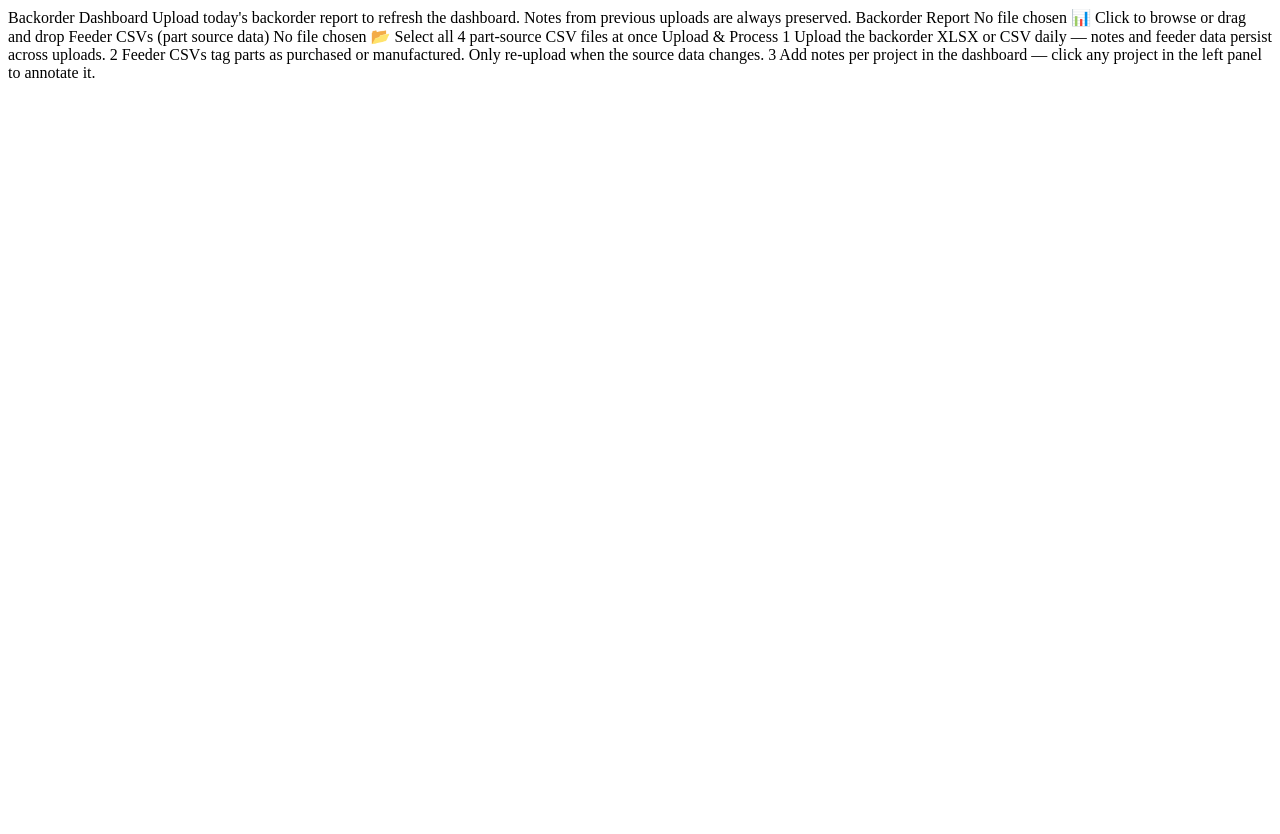
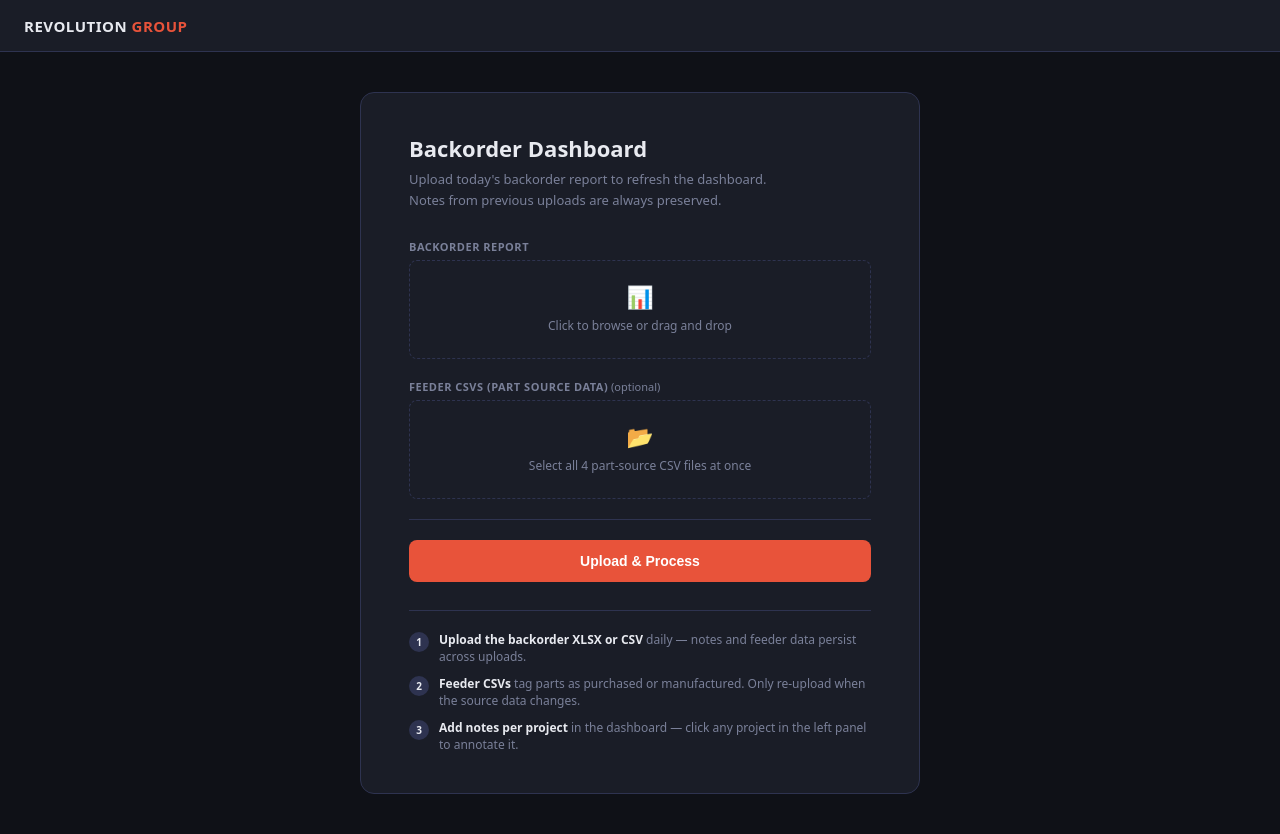
Before and after one commit to dunnchri15/Backorder-Report, a Flask app: page / in a window 1280 px wide. Before the commit the page ends 78 px from the top, so only its background shows below. Run offline with Flask 3, Linux system fonts and the light colour scheme; parts of the project's set-up code (start-up, migrations or seed data) failed here and were passed over.

Commit message:
Revamp backorder dashboard HTML structure
Updated the HTML structure and enhanced the backorder dashboard with improved data loading and error handling features.

```diff
--- a/templates/index.html
+++ b/templates/index.html
@@ -1,25 +1,110 @@
-Backorder Dashboard
-Upload today's backorder report to refresh the dashboard.
-Notes from previous uploads are always preserved.
+<!DOCTYPE html>
+<html lang="en">
+<head>
+<meta charset="UTF-8">
+<meta name="viewport" content="width=device-width, initial-scale=1">
+<title>Backorder Dashboard — Revolution Group</title>
+<style>
+:root{--bg:#0f1117;--surf:#1a1d27;--surf2:#22263a;--bdr:#2e3350;--red:#e8533a;--org:#f0a045;--grn:#3cb97a;--txt:#e8eaf0;--mut:#7a8099;}
+*{box-sizing:border-box;margin:0;padding:0;}
+body{font-family:system-ui,sans-serif;background:var(--bg);color:var(--txt);min-height:100vh;display:flex;flex-direction:column;}
+.topbar{display:flex;align-items:center;gap:12px;padding:0 24px;height:52px;background:var(--surf);border-bottom:1px solid var(--bdr);}
+.logo{font-weight:800;font-size:15px;letter-spacing:.5px;}
+.logo span{color:var(--red);}
+.spacer{flex:1;}
+.view-link{font-size:12px;color:var(--grn);text-decoration:none;padding:4px 12px;border:1px solid var(--grn);border-radius:5px;}
+.view-link:hover{background:rgba(60,185,122,.1);}
+.page{flex:1;display:flex;align-items:center;justify-content:center;padding:40px 20px;}
+.card{background:var(--surf);border:1px solid var(--bdr);border-radius:14px;padding:40px 48px;width:100%;max-width:560px;}
+.card h1{font-size:22px;font-weight:800;margin-bottom:6px;}
+.card .sub{color:var(--mut);font-size:13px;margin-bottom:28px;line-height:1.6;}
+.status-ok{background:rgba(60,185,122,.1);border:1px solid rgba(60,185,122,.3);border-radius:8px;padding:12px 16px;margin-bottom:24px;font-size:12px;}
+.status-ok strong{color:var(--grn);}
+.status-ok .meta{color:var(--mut);margin-top:3px;font-size:11px;}
+.error-box{background:rgba(232,83,58,.1);border:1px solid rgba(232,83,58,.3);border-radius:8px;padding:12px 16px;margin-bottom:24px;font-size:12px;color:var(--red);}
+form{display:flex;flex-direction:column;gap:20px;}
+.field label{display:block;font-size:11px;font-weight:700;text-transform:uppercase;letter-spacing:.5px;color:var(--mut);margin-bottom:6px;}
+.drop{border:1px dashed var(--bdr);border-radius:8px;padding:20px;text-align:center;cursor:pointer;transition:border-color .15s;position:relative;}
+.drop:hover,.drop.drag{border-color:var(--red);}
+.drop input[type=file]{position:absolute;inset:0;opacity:0;cursor:pointer;width:100%;height:100%;}
+.drop .icon{font-size:22px;margin-bottom:6px;display:block;}
+.drop .hint{font-size:12px;color:var(--mut);}
+.drop .fname{font-size:11px;color:var(--grn);margin-top:4px;}
+.field.optional label::after{content:" (optional)";font-weight:400;text-transform:none;letter-spacing:0;}
+.divider{border:none;border-top:1px solid var(--bdr);}
+.submit-btn{background:var(--red);color:#fff;border:none;border-radius:8px;padding:13px;font-size:14px;font-weight:700;cursor:pointer;transition:opacity .15s;}
+.submit-btn:hover{opacity:.88;}
+.submit-btn:disabled{opacity:.5;cursor:not-allowed;}
+.steps{margin-top:28px;border-top:1px solid var(--bdr);padding-top:20px;display:flex;flex-direction:column;gap:10px;}
+.step{display:flex;align-items:flex-start;gap:10px;font-size:12px;color:var(--mut);}
+.step-n{width:20px;height:20px;border-radius:50%;background:var(--bdr);color:var(--txt);font-size:10px;font-weight:700;display:flex;align-items:center;justify-content:center;flex-shrink:0;margin-top:1px;}
+.step b{color:var(--txt);}
+</style>
+</head>
+<body>
+<div class="topbar">
+  <div class="logo">REVOLUTION <span>GROUP</span></div>
+  <div class="spacer"></div>
+  {% if has_data %}<a href="/dashboard" class="view-link">→ View Dashboard</a>{% endif %}
+</div>
+<div class="page">
+  <div class="card">
+    <h1>Backorder Dashboard</h1>
+    <p class="sub">Upload today's backorder report to refresh the dashboard.<br>Notes from previous uploads are always preserved.</p>
 
-{% if has_data and meta %}
-✓ Data loaded — {{ meta.report_date }}
-{{ meta.report_name }} · {{ "{:,}".format(meta.row_count) }} lines{% if has_feeder %} · Feeder data active{% endif %} · Uploaded {{ meta.uploaded_at }}
-{% endif %} {% if error %}
-⚠ Error processing file: {{ error }}
-{% endif %}
-Backorder Report
-No file chosen
-📊
-Click to browse or drag and drop
-Feeder CSVs (part source data)
-No file chosen
-📂
-{% if has_feeder %}Feeder data already loaded — only re-upload if it changed{% else %}Select all 4 part-source CSV files at once{% endif %}
-Upload & Process
-1
-Upload the backorder XLSX or CSV daily — notes and feeder data persist across uploads.
-2
-Feeder CSVs tag parts as purchased or manufactured. Only re-upload when the source data changes.
-3
-Add notes per project in the dashboard — click any project in the left panel to annotate it.
+    {% if has_data and meta %}
+    <div class="status-ok">
+      <strong>✓ Data loaded — {{ meta.report_date }}</strong>
+      <div class="meta">{{ meta.report_name }} &middot; {{ "{:,}".format(meta.row_count) }} lines{% if has_feeder %} &middot; Feeder data active{% endif %} &middot; Uploaded {{ meta.uploaded_at }}</div>
+    </div>
+    {% endif %}
+
+    {% if error %}<div class="error-box">⚠ Error processing file: {{ error }}</div>{% endif %}
+
+    <form action="/upload" method="post" enctype="multipart/form-data" id="uploadForm">
+      <div class="field">
+        <label>Backorder Report</label>
+        <div class="drop" id="reportDrop">
+          <input type="file" name="report" accept=".xlsx,.csv" required onchange="setName(this,'reportName')">
+          <span class="icon">📊</span>
+          <div class="hint">Click to browse or drag and drop</div>
+          <div class="fname" id="reportName"></div>
+        </div>
+      </div>
+      <div class="field optional">
+        <label>Feeder CSVs (part source data)</label>
+        <div class="drop" id="feederDrop">
+          <input type="file" name="feeder_csvs" accept=".csv" multiple onchange="setName(this,'feederName')">
+          <span class="icon">📂</span>
+          <div class="hint">{% if has_feeder %}Feeder data already loaded — only re-upload if it changed{% else %}Select all 4 part-source CSV files at once{% endif %}</div>
+          <div class="fname" id="feederName"></div>
+        </div>
+      </div>
+      <hr class="divider">
+      <button type="submit" class="submit-btn" id="submitBtn">Upload &amp; Process</button>
+    </form>
+
+    <div class="steps">
+      <div class="step"><div class="step-n">1</div><div><b>Upload the backorder XLSX or CSV</b> daily — notes and feeder data persist across uploads.</div></div>
+      <div class="step"><div class="step-n">2</div><div><b>Feeder CSVs</b> tag parts as purchased or manufactured. Only re-upload when the source data changes.</div></div>
+      <div class="step"><div class="step-n">3</div><div><b>Add notes per project</b> in the dashboard — click any project in the left panel to annotate it.</div></div>
+    </div>
+  </div>
+</div>
+<script>
+function setName(input, id) {
+  document.getElementById(id).textContent = input.files.length === 1 ? input.files[0].name : input.files.length + ' files selected';
+}
+['reportDrop','feederDrop'].forEach(id => {
+  const el = document.getElementById(id);
+  el.addEventListener('dragover', e => { e.preventDefault(); el.classList.add('drag'); });
+  el.addEventListener('dragleave', () => el.classList.remove('drag'));
+  el.addEventListener('drop', () => el.classList.remove('drag'));
+});
+document.getElementById('uploadForm').addEventListener('submit', function() {
+  const btn = document.getElementById('submitBtn');
+  btn.disabled = true; btn.textContent = 'Processing…';
+});
+</script>
+</body>
+</html>
```
